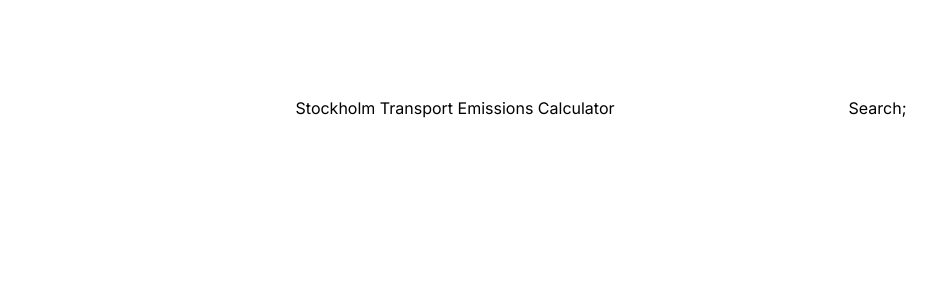
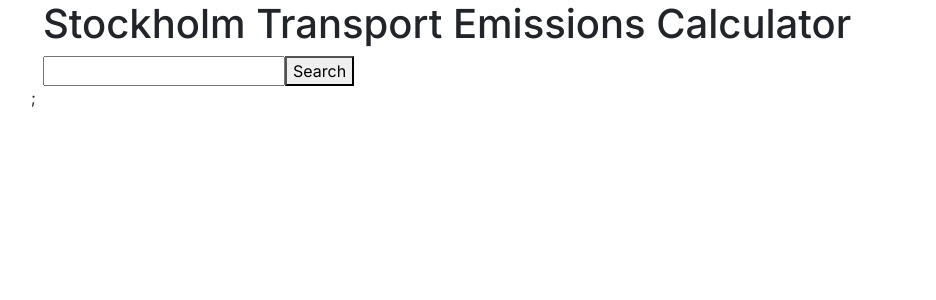
Before and after one commit to vondersam/iths-react-labb-3, a Next.js app: page / in a window 1280 px wide. Shown: the top 300 px of the page, without its empty margins (39-975 px from the left). Built offline with nearby package versions, Linux system fonts and the light colour scheme.

Commit message:
Add React Bootstrap.

```diff
--- a/postcss.config.js
+++ /dev/null
@@ -1,6 +0,0 @@
-module.exports = {
-  plugins: {
-    tailwindcss: {},
-    autoprefixer: {},
-  },
-}
--- a/src/app/globals.css
+++ /dev/null
@@ -1,13 +0,0 @@
-@tailwind base;
-@tailwind components;
-@tailwind utilities;
-
-body {
-  color: rgb(var(--foreground-rgb));
-  background: linear-gradient(
-      to bottom,
-      transparent,
-      rgb(var(--background-end-rgb))
-    )
-    rgb(var(--background-start-rgb));
-}
--- a/src/app/layout.tsx
+++ b/src/app/layout.tsx
@@ -1,6 +1,6 @@
 import type { Metadata } from 'next';
 import { Inter } from 'next/font/google';
-import './globals.css';
+import 'bootstrap/dist/css/bootstrap.min.css';
 
 const inter = Inter({ subsets: ['latin'] });
 
--- a/src/app/page.tsx
+++ b/src/app/page.tsx
@@ -1,12 +1,16 @@
 import SearchFields from './components/searchFields';
+import Container from 'react-bootstrap/Container';
+import Row from 'react-bootstrap/Row';
+import Col from 'react-bootstrap/Col';
 
 export default function Home() {
   return (
-    <main className="flex min-h-screen flex-col items-center justify-between p-24">
-      <div className="relative flex place-items-center">
+    <Container>
+      <Row>
         <h1>Stockholm Transport Emissions Calculator</h1>
         <SearchFields />
-      </div>
-    </main>
+      </Row>
+      <Row></Row>
+    </Container>
   );
 }
--- a/tailwind.config.ts
+++ /dev/null
@@ -1,20 +0,0 @@
-import type { Config } from 'tailwindcss'
-
-const config: Config = {
-  content: [
-    './src/pages/**/*.{js,ts,jsx,tsx,mdx}',
-    './src/components/**/*.{js,ts,jsx,tsx,mdx}',
-    './src/app/**/*.{js,ts,jsx,tsx,mdx}',
-  ],
-  theme: {
-    extend: {
-      backgroundImage: {
-        'gradient-radial': 'radial-gradient(var(--tw-gradient-stops))',
-        'gradient-conic':
-          'conic-gradient(from 180deg at 50% 50%, var(--tw-gradient-stops))',
-      },
-    },
-  },
-  plugins: [],
-}
-export default config
```
Also changed, not shown: package.json (+6 -7 lines), 1 other file (tests, documents, lock files or other folders).
